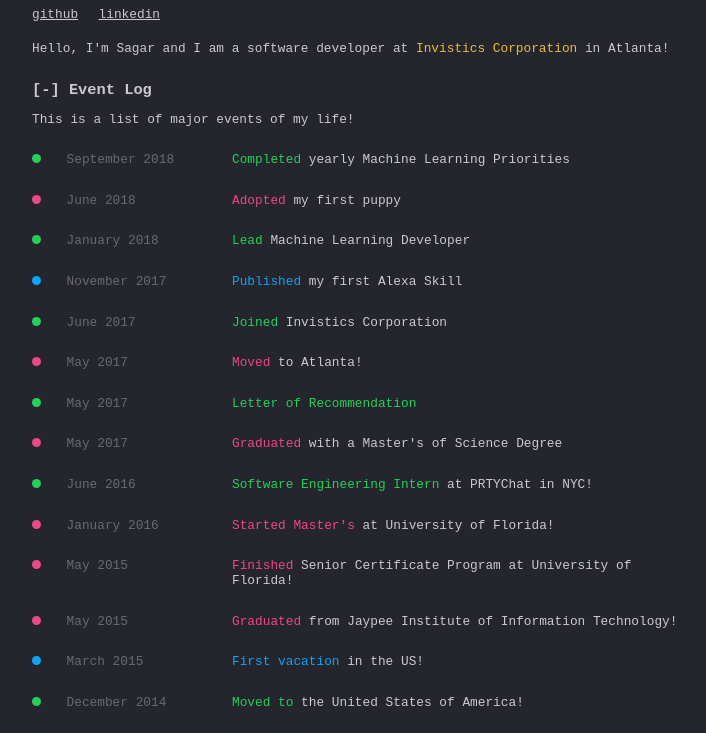
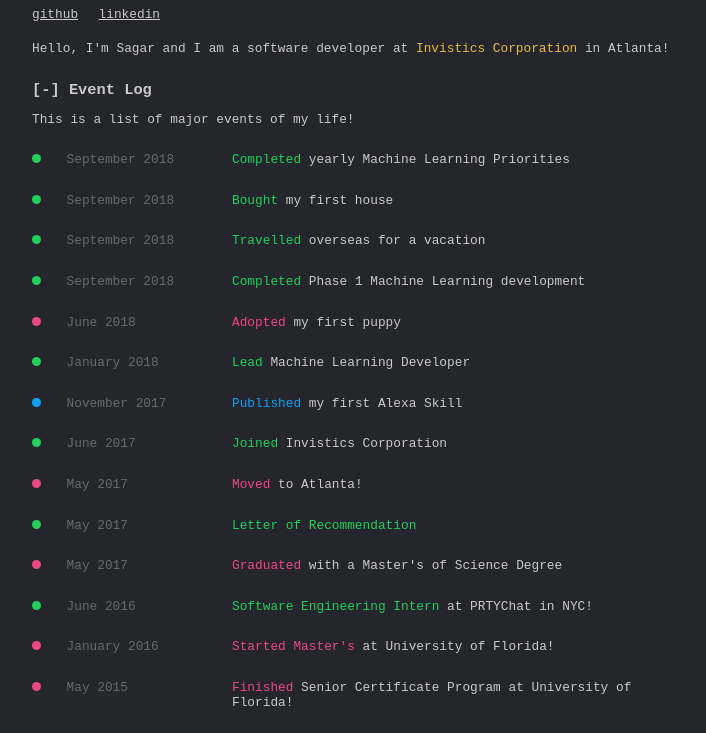
Before and after one commit to TewariSagar/TewariSagar.github.io, a plain HTML site: page index.html in a window 1280 px wide. Both pictures are taken after a click on the element "Event Log". Shown: the part 62-795 px from the top of the page, without its empty margins (283-989 px from the left). Drawn offline with Linux system fonts and the light colour scheme.

Commit message:
Update index.html

```diff
--- a/index.html
+++ b/index.html
@@ -39,6 +39,21 @@
 	  <li class="job">
 	  <div class="left">September 2018
        </div><div class="desc"><div><em>Completed</em> yearly Machine Learning Priorities
+	   </div><div class="info">Successfully finished yearly Machine Learning priorities for the organization 4 months ahead of schedule</div></div></li>
+
+	  <li class="job">
+	  <div class="left">September 2018
+       </div><div class="desc"><div><em>Bought</em>  my first house
+	   </div><div class="info">Loganville, GA</div></div></li>
+
+	  <li class="job">
+	  <div class="left">September 2018
+       </div><div class="desc"><div><em>Travelled</em>  overseas for a vacation
+	   </div><div class="info">Visited Turkey and India</div></div></li>
+
+	  <li class="job">
+	  <div class="left">September 2018
+       </div><div class="desc"><div><em>Completed</em> Phase 1 Machine Learning development
 	   </div><div class="info">Successfully finished yearly Machine Learning priorities for the organization 4 months ahead of schedule</div></div></li>
 
 	  <li class="event">
```
